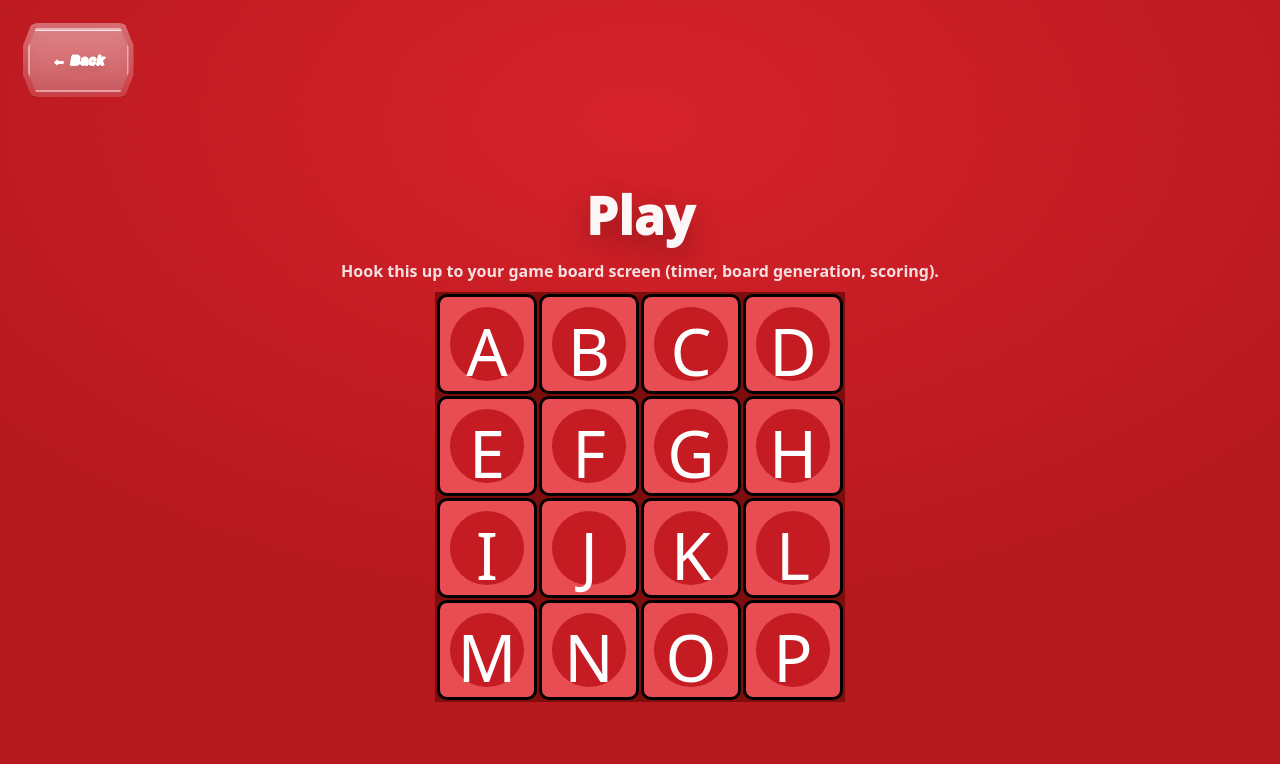
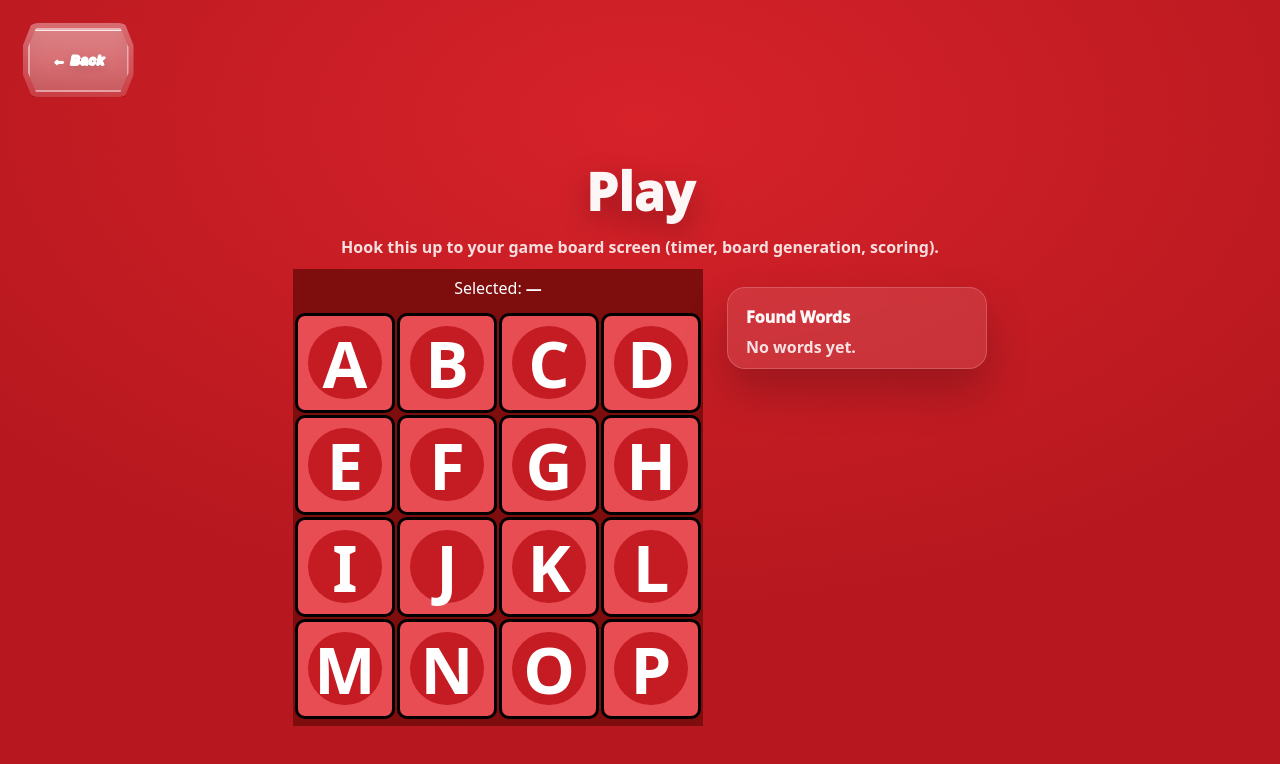
Before and after one commit to edwardnqin/UWoggle, a React (Vite) app in the folder frontend/UWoggleFrontend/: page / in a window 1280 px wide. Both pictures are taken after a click on the button "PLAY". Shown: the top 764 px of the page. Built offline with nearby package versions, Linux system fonts and the light colour scheme.

Commit message:
Edited App.jsx, Grid.jsx, Play.jsx, grid.css and added play.css for dragging and clicking gestures. Closes #42.

```diff
--- a/frontend/UWoggleFrontend/src/App.css
+++ b/frontend/UWoggleFrontend/src/App.css
@@ -4,3 +4,4 @@
 @import "./styles/modal.css";
 @import "./styles/animations.css";
 @import "./styles/grid.css";
+@import "./styles/play.css";
--- a/frontend/UWoggleFrontend/src/components/ui/Grid.jsx
+++ b/frontend/UWoggleFrontend/src/components/ui/Grid.jsx
@@ -1,68 +1,287 @@
-export default function Grid() {
-    const grid = [["A", "B", "C", "D"], ["E", "F", "G", "H"], ["I", "J", "K", "L"], ["M", "N", "O", "P"]];
+import React, { useEffect, useLayoutEffect, useMemo, useRef, useState } from "react";
+import "../../styles/grid.css";
+
+export default function Grid({ onCommitWord }) {
+  const grid = useMemo(
+    () => [
+      ["A", "B", "C", "D"],
+      ["E", "F", "G", "H"],
+      ["I", "J", "K", "L"],
+      ["M", "N", "O", "P"],
+    ],
+    []
+  );
+
+  // Wrap container (for outside-click detection + trail coordinate space)
+  const boardRef = useRef(null);
+
+  // Store element refs for measuring centers
+  const cellRefs = useRef(Array.from({ length: 4 }, () => Array(4).fill(null)));
+
+  // Canonical path stored in a ref (avoids async setState ordering issues)
+  const [path, setPath] = useState([]);
+  const pathRef = useRef([]);
+  const setPathBoth = (next) => {
+    pathRef.current = next;
+    setPath(next);
+  };
+
+  // mode: null | "click" | "drag"
+  const [mode, setMode] = useState(null);
+  const modeRef = useRef(null);
+  const setModeBoth = (m) => {
+    modeRef.current = m;
+    setMode(m);
+  };
+
+  // pointer tracking
+  const pointerDownRef = useRef(false);
+  const dragStartedRef = useRef(false);
+  const startCellRef = useRef(null); // {r,c}
+  const lastHoverRef = useRef(null); // {r,c}
+
+  // pointer position for “live” trail during drag
+  const [pointerPos, setPointerPos] = useState(null); // {x,y} relative to boardWrap
+  const rafRef = useRef(null);
+
+  // computed points for the trail (centers of chosen cells)
+  const [trailPoints, setTrailPoints] = useState([]); // [{x,y}, ...]
+
+  const makeCell = (r, c) => ({ r, c, letter: grid[r][c] });
+
+  const isAdjacent = (a, b) => {
+    const dr = Math.abs(a.r - b.r);
+    const dc = Math.abs(a.c - b.c);
+    return dr <= 1 && dc <= 1 && !(dr === 0 && dc === 0);
+  };
+
+  // Add / backtrack step (works for both click + drag)
+  const applyStep = (r, c) => {
+    const current = pathRef.current;
+    const nextCell = makeCell(r, c);
+
+    if (current.length === 0) {
+      setPathBoth([nextCell]);
+      return;
+    }
+
+    const last = current[current.length - 1];
+    if (!isAdjacent(last, nextCell)) return;
+
+    // If revisiting a cell: backtrack
+    const idx = current.findIndex((p) => p.r === r && p.c === c);
+    if (idx !== -1) {
+      // if it's the immediate previous cell => pop one
+      if (current.length >= 2) {
+        const prev = current[current.length - 2];
+        if (prev.r === r && prev.c === c) {
+          setPathBoth(current.slice(0, -1));
+          return;
+        }
+      }
+      // otherwise truncate to that earlier point
+      setPathBoth(current.slice(0, idx + 1));
+      return;
+    }
+
+    // Normal add
+    setPathBoth([...current, nextCell]);
+  };
+
+  const commit = () => {
+    const p = pathRef.current;
+    if (p.length === 0) return;
+
+    const w = p.map((x) => x.letter).join("");
+    setPathBoth([]);
+    setModeBoth(null);
+    setPointerPos(null);
+
+    onCommitWord?.(w, p);
+  };
+
+  // Start tracking pointer down on a cell (do NOT auto-commit)
+  const onCellPointerDown = (r, c) => (e) => {
+    e.preventDefault();
+    pointerDownRef.current = true;
+    dragStartedRef.current = false;
+    startCellRef.current = { r, c };
+    lastHoverRef.current = { r, c };
+
+    // initialize pointer pos for live trail
+    const rect = boardRef.current?.getBoundingClientRect();
+    if (rect) setPointerPos({ x: e.clientX - rect.left, y: e.clientY - rect.top });
+  };
+
+  // Global move/up listeners so dragging across cells is reliable
+  useEffect(() => {
+    const handleMove = (e) => {
+      if (!pointerDownRef.current) return;
+
+      // update live pointer position (throttled by rAF)
+      const rect = boardRef.current?.getBoundingClientRect();
+      if (rect) {
+        const nextPos = { x: e.clientX - rect.left, y: e.clientY - rect.top };
+        if (!rafRef.current) {
+          rafRef.current = requestAnimationFrame(() => {
+            setPointerPos(nextPos);
+            rafRef.current = null;
+          });
+        }
+      }
+
+      const el = document.elementFromPoint(e.clientX, e.clientY);
+      const cell = el?.closest?.('[data-cell="true"]');
+      if (!cell) return;
+
+      const r = Number(cell.dataset.r);
+      const c = Number(cell.dataset.c);
+      if (Number.isNaN(r) || Number.isNaN(c)) return;
+
+      const lastHover = lastHoverRef.current;
+      if (lastHover && lastHover.r === r && lastHover.c === c) return;
+      lastHoverRef.current = { r, c };
+
+      const start = startCellRef.current;
+      if (!start) return;
+
+      // If we ever move to a different cell while pointer is down => drag mode
+      if (!dragStartedRef.current && (r !== start.r || c !== start.c)) {
+        dragStartedRef.current = true;
+        setModeBoth("drag");
+        // Drag starts a fresh word from the start cell
+        setPathBoth([makeCell(start.r, start.c)]);
+      }
+
+      if (dragStartedRef.current) {
+        applyStep(r, c);
+      }
+    };
+
+    const handleUp = () => {
+      if (!pointerDownRef.current) return;
+
+      const start = startCellRef.current;
+
+      // If we never moved off the start cell => treat as click-select step
+      if (!dragStartedRef.current && start) {
+        setModeBoth("click");
+        applyStep(start.r, start.c);
+      }
+
+      // If we were dragging => commit on release
+      if (dragStartedRef.current) {
+        commit();
+      }
+
+      pointerDownRef.current = false;
+      dragStartedRef.current = false;
+      startCellRef.current = null;
+      lastHoverRef.current = null;
+      setPointerPos(null);
+    };
+
+    window.addEventListener("pointermove", handleMove);
+    window.addEventListener("pointerup", handleUp);
+
+    return () => {
+      window.removeEventListener("pointermove", handleMove);
+      window.removeEventListener("pointerup", handleUp);
+      if (rafRef.current) cancelAnimationFrame(rafRef.current);
+    };
+    // eslint-disable-next-line react-hooks/exhaustive-deps
+  }, [grid]);
+
+  // Click-outside to commit (only for click mode)
+  useEffect(() => {
+    const handleDocPointerDown = (e) => {
+      if (modeRef.current !== "click") return;
+      if (pathRef.current.length === 0) return;
+
+      const board = boardRef.current;
+      if (board && !board.contains(e.target)) {
+        commit();
+      }
+    };
+
+    document.addEventListener("pointerdown", handleDocPointerDown, true);
+    return () => document.removeEventListener("pointerdown", handleDocPointerDown, true);
+  }, []);
+
+  // Compute trail points whenever path changes (measure centers)
+  useLayoutEffect(() => {
+    const board = boardRef.current;
+    if (!board) return;
+
+    const boardRect = board.getBoundingClientRect();
+
+    const pts = path
+      .map(({ r, c }) => {
+        const el = cellRefs.current?.[r]?.[c];
+        if (!el) return null;
+        const rect = el.getBoundingClientRect();
+        return {
+          x: rect.left + rect.width / 2 - boardRect.left,
+          y: rect.top + rect.height / 2 - boardRect.top,
+        };
+      })
+      .filter(Boolean);
+
+    setTrailPoints(pts);
+  }, [path]);
+
+  const word = path.map((p) => p.letter).join("");
+  const isInPath = (r, c) => path.some((p) => p.r === r && p.c === c);
+
+  // Build SVG polyline string
+  const effectivePoints =
+    mode === "drag" && pointerPos && trailPoints.length > 0
+      ? [...trailPoints, pointerPos]
+      : trailPoints;
+
+  const pointsAttr = effectivePoints.map((p) => `${p.x},${p.y}`).join(" ");
 
   return (
     <div className="grid-background">
-            <table>
+      <div className="wordPreview">
+        Selected: <strong>{word || "—"}</strong>
+      </div>
+
+      <div className="boardWrap" ref={boardRef}>
+        {/* Trail overlay */}
+        <svg className="trailSvg">
+          {effectivePoints.length >= 2 && (
+            <polyline className="trailLine" points={pointsAttr} />
+          )}
+        </svg>
+
+        <table className="gridTable">
           <tbody>
-                    <tr>
-                        <td>
-                            <div className="circle">{grid[0][0]}</div>
+            {grid.map((row, r) => (
+              <tr key={r}>
+                {row.map((letter, c) => (
+                  <td key={`${r}-${c}`}>
+                    <div
+                      className={`circle ${isInPath(r, c) ? "selected" : ""}`}
+                      data-cell="true"
+                      data-r={r}
+                      data-c={c}
+                      ref={(el) => {
+                        cellRefs.current[r][c] = el;
+                      }}
+                      onPointerDown={onCellPointerDown(r, c)}
+                      role="button"
+                      tabIndex={0}
+                    >
+                      {letter}
+                    </div>
                   </td>
-                        <td>
-                            <div className="circle">{grid[0][1]}</div>
-                        </td>
-                        <td>
-                            <div className="circle">{grid[0][2]}</div>
-                        </td>
-                        <td>
-                            <div className="circle">{grid[0][3]}</div>
-                            </td>
+                ))}
               </tr>
-                    <tr>
-                        <td>
-                            <div className="circle">{grid[1][0]}</div>
-                            </td>
-                        <td>
-                            <div className="circle">{grid[1][1]}</div>
-                            </td>
-                        <td>
-                            <div className="circle">{grid[1][2]}</div>
-                            </td>
-                        <td>
-                            <div className="circle">{grid[1][3]}</div>
-                            </td>
-                    </tr>
-                    <tr>
-                        <td>
-                            <div className="circle">{grid[2][0]}</div>
-                            </td>
-                        <td>
-                            <div className="circle">{grid[2][1]}</div>
-                            </td>
-                        <td>
-                            <div className="circle">{grid[2][2]}</div>
-                            </td>
-                        <td>
-                            <div className="circle">{grid[2][3]}</div>
-                            </td>
-                    </tr>
-                    <tr>
-                        <td>
-                            <div className="circle">{grid[3][0]}</div>
-                            </td>
-                        <td>
-                            <div className="circle">{grid[3][1]}</div>
-                            </td>
-                        <td>
-                            <div className="circle">{grid[3][2]}</div>
-                            </td>
-                        <td>
-                            <div className="circle">{grid[3][3]}</div>
-                            </td>
-                    </tr>
+            ))}
           </tbody>
         </table>
       </div>
+    </div>
   );
 }
--- a/frontend/UWoggleFrontend/src/pages/Play.jsx
+++ b/frontend/UWoggleFrontend/src/pages/Play.jsx
@@ -1,8 +1,15 @@
-import Grid from '../components/ui/Grid'
+import Grid from "../components/ui/Grid";
 import HudButton from "../components/ui/HudButton";
-import React from "react";
+import React, { useState } from "react";
 
 export default function Play({ title, subtitle, onBack }) {
+  const [foundWords, setFoundWords] = useState([]);
+
+  const handleCommitWord = (word) => {
+    const w = word.toUpperCase().trim();
+    if (w.length < 3) return;
+    setFoundWords((prev) => (prev.includes(w) ? prev : [...prev, w]));
+  };
 
   return (
     <div className="screen">
@@ -16,7 +23,24 @@ export default function Play({ title, subtitle, onBack }) {
         <div className="pageTitle">{title}</div>
         <div className="pageSubtitle">{subtitle}</div>
 
-          <Grid />
+        <div className="playMain">
+          <div className="playBoard">
+            <Grid onCommitWord={handleCommitWord} />
+          </div>
+
+          <div className="hintCard foundWordsPanel">
+            <div className="hintTitle">Found Words</div>
+            {foundWords.length === 0 ? (
+              <div className="pageSubtitle">No words yet.</div>
+            ) : (
+              <ul className="hintList foundWordsList">
+                {foundWords.map((w) => (
+                  <li key={w}>{w}</li>
+                ))}
+              </ul>
+            )}
+          </div>
+        </div>
       </div>
     </div>
   );
--- a/frontend/UWoggleFrontend/src/styles/grid.css
+++ b/frontend/UWoggleFrontend/src/styles/grid.css
@@ -15,6 +15,12 @@
   font-size: 65px;
   border-radius: 50%; /* This makes the square element a circle */
   color: white;
+  touch-action: none;
+  cursor: pointer;
+  display: flex;
+  align-items: center;
+  justify-content: center;
+  font-weight: 800;
 }
 
 .grid-background {
@@ -25,3 +31,43 @@
     background: #FFC1C4;
     color: black;
 }
+
+/* prevent annoying text selection while dragging */
+.gridTable, td, .circle {
+  user-select: none;
+}
+
+.wordPreview {
+  padding: 8px 0 12px 0;
+  color: white;
+  font-size: 16px;
+}
+
+.circle.selected {
+  /* simple highlight */
+  outline: 4px solid white;
+  outline-offset: 2px;
+}
+
+.boardWrap {
+    position: relative;
+    display: inline-block;
+  }
+
+  .trailSvg {
+    position: absolute;
+    inset: 0;
+    width: 100%;
+    height: 100%;
+    pointer-events: none; /* don’t block clicking */
+    overflow: visible;
+  }
+
+  .trailLine {
+    fill: none;
+    stroke: white;
+    stroke-width: 8;
+    stroke-linecap: round;
+    stroke-linejoin: round;
+    opacity: 0.85;
+  }
--- /dev/null
+++ b/frontend/UWoggleFrontend/src/styles/play.css
@@ -0,0 +1,36 @@
+.playMain {
+    display: flex;
+    gap: 24px;
+    align-items: flex-start;
+    justify-content: center;
+    width: min(980px, 100%);
+  }
+
+  .playBoard {
+    flex: 0 0 auto;
+  }
+
+  .foundWordsPanel {
+    flex: 0 0 260px;   /* right column width */
+    max-height: 520px; /* keep it from growing forever */
+    overflow: hidden;
+  }
+
+  .foundWordsList {
+    max-height: 420px; /* scroll the list */
+    overflow: auto;
+    padding-right: 8px;
+  }
+
+  /* mobile: stack vertically */
+  @media (max-width: 800px) {
+    .playMain {
+      flex-direction: column;
+      align-items: center;
+    }
+
+    .foundWordsPanel {
+      width: min(520px, 100%);
+      flex-basis: auto;
+    }
+  }
```
Lines whose indentation alone changed are shown as unchanged.
